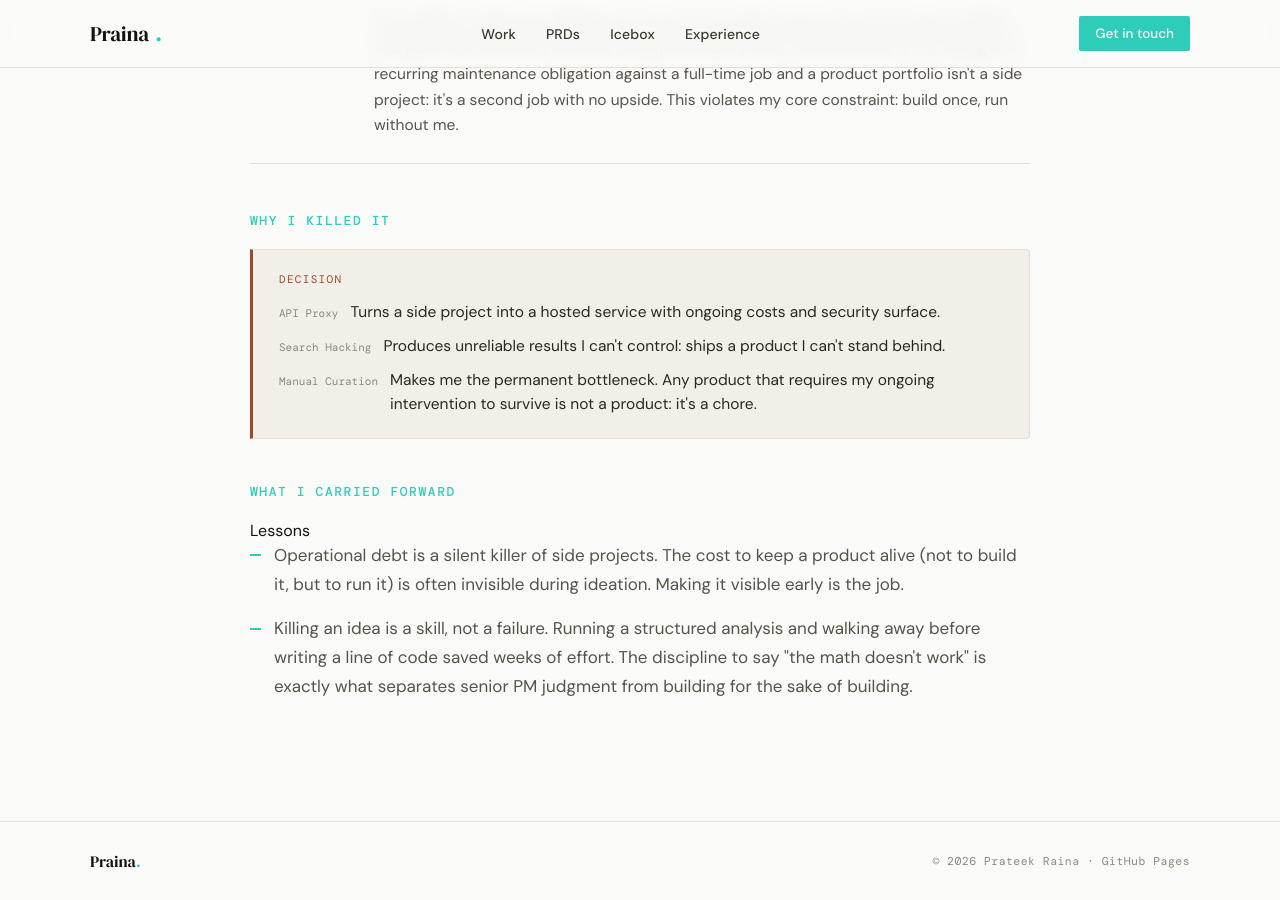
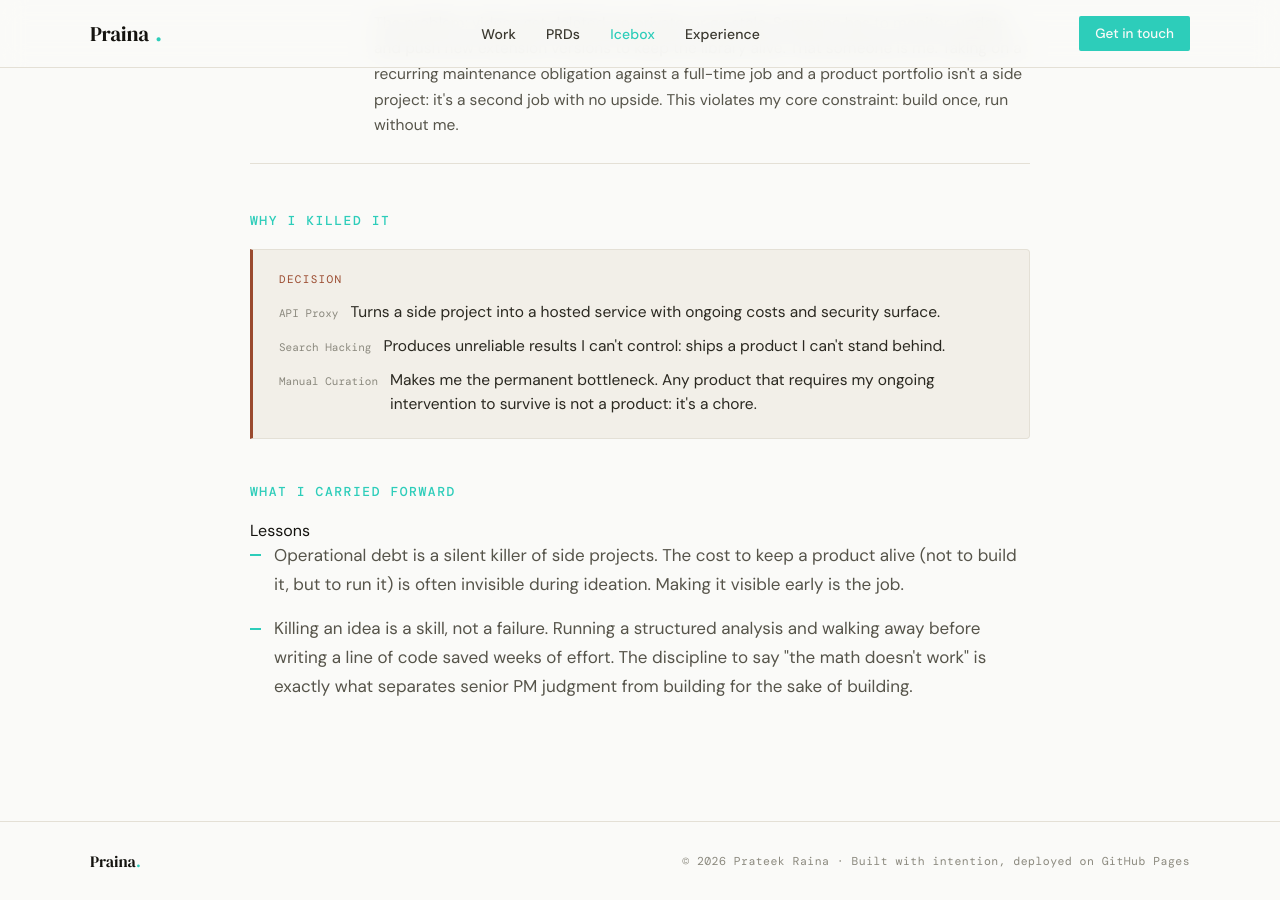
Before and after one commit to praina/praina.github.io, a Jekyll site: the page built from icebox/youtube-extension.html, in a window 1280 px wide and 900 px high, scrolled down 1644 px. Built offline with Jekyll 4.4.1, drawn with Linux system fonts in a browser that asks for light colours; some web fonts are replaced.

Commit message:
Migrate Icebox items into data collection plus standalone detail page

```diff
--- a/icebox/youtube-extension.html
+++ b/icebox/youtube-extension.html
@@ -1,42 +1,9 @@
-<!DOCTYPE html>
-<html lang="en">
-<head>
-  <meta charset="UTF-8">
-  <meta name="viewport" content="width=device-width, initial-scale=1.0">
-  <title>YouTube Escape &amp; Explore | Icebox | Prateek Raina</title>
-  <meta name="description" content="How I evaluated and killed a Chrome extension idea: a structured PM decision on three competing technical approaches.">
-  <link rel="preconnect" href="https://fonts.googleapis.com">
-  <link rel="preconnect" href="https://fonts.gstatic.com" crossorigin>
-  <link href="https://fonts.googleapis.com/css2?family=DM+Serif+Display:ital@0;1&family=DM+Sans:ital,opsz,wght@0,9..40,300;0,9..40,400;0,9..40,500;0,9..40,700;1,9..40,300&family=DM+Mono:wght@400;500&display=swap" rel="stylesheet">
-  <link rel="stylesheet" href="../css/style.css">
-  <script defer src="https://cloud.umami.is/script.js" data-website-id="cc8b1324-235b-423e-a858-fe1f1da5c2f1"></script>
-</head>
-<body>
-
-<nav class="nav">
-  <div class="nav__inner">
-    <a href="/" class="nav__wordmark">Praina<span>.</span></a>
-    <ul class="nav__links">
-      <li><a href="/case/"       class="nav__link">Work</a></li>
-      <li><a href="/prd/"        class="nav__link">PRDs</a></li>
-      <li><a href="/icebox/"     class="nav__link">Icebox</a></li>
-      <li><a href="/#experience" class="nav__link">Experience</a></li>
-    </ul>
-    <a href="/#contact" class="nav__cta">Get in touch</a>
-    <button class="nav__hamburger" id="hamburger" aria-label="Toggle menu">
-      <span></span><span></span><span></span>
-    </button>
-  </div>
-</nav>
-
-<div class="nav__mobile-overlay" id="mobileOverlay">
-  <a href="/case/">Work</a>
-  <a href="/prd/">PRDs</a>
-  <a href="/icebox/">Icebox</a>
-  <a href="/#experience">Experience</a>
-  <a href="/#contact">Contact</a>
-</div>
-
+---
+layout: case-study
+title: "YouTube Escape & Explore | Icebox"
+description: How I evaluated and killed a Chrome extension idea, a structured PM decision on three competing technical approaches.
+sample: false
+---
 <article class="icebox-detail">
   <a href="/icebox/" class="back-link">← The Icebox</a>
 
@@ -142,14 +109,3 @@
   </div>
 
 </article>
-
-<footer class="footer">
-  <div class="footer__inner">
-    <span class="footer__wordmark">Praina<span>.</span></span>
-    <span class="footer__copy">© 2026 Prateek Raina · GitHub Pages</span>
-  </div>
-</footer>
-
-<script src="../js/main.js"></script>
-</body>
-</html>
```
Also changed, not shown: _icebox/report-config-portal.html (added, +9 -0 lines), _icebox/study-plan-generator.html (added, +9 -0 lines), _icebox/youtube-extension.html (added, +9 -0 lines).
